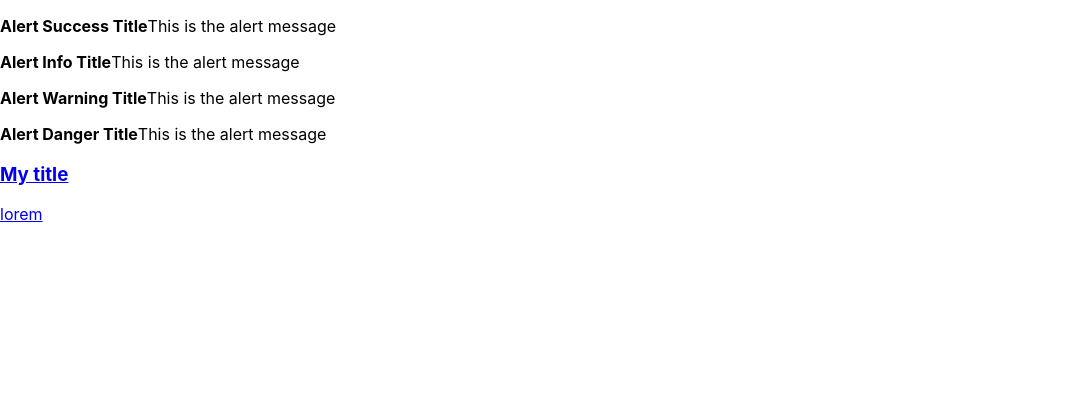
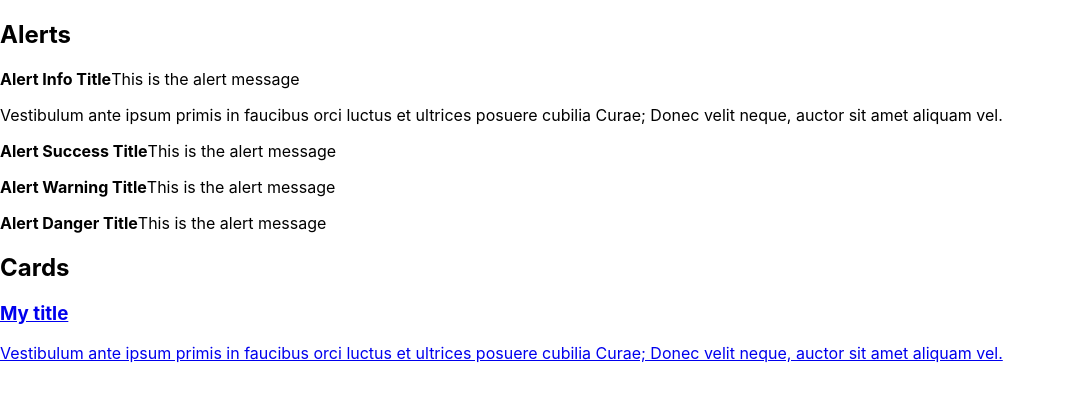
Before and after one commit to NESWebTeam/NES.Turas.DesignSystem.React, a React (Create React App) app in the folder nes.turas.designsystem.react/: page / in a window 1280 px wide. Shown: the top 402 px of the page, without its empty margins (0-1066 px from the left). Built offline with nearby package versions, Linux system fonts and the light colour scheme.

Commit message:
Child content for Cards and Lorem

```diff
--- a/nes.turas.designsystem.react/src/App.js
+++ b/nes.turas.designsystem.react/src/App.js
@@ -4,18 +4,23 @@ import AlertSuccess from "./TurasComponents/Alerts/AlertSuccess";
 import AlertInfo from "./TurasComponents/Alerts/AlertInfo";
 import AlertWarning from "./TurasComponents/Alerts/AlertWarning";
 import AlertDanger from "./TurasComponents/Alerts/AlertDanger";
+import LoremIpsum from "./TurasComponents/Utiliites/LoremIpsum";
 
 function App() {
   return (
     <>
+
+      <h2>Alerts</h2>
+      <AlertInfo
+        alertTitle={"Alert Info Title"}
+        alertMessage={"This is the alert message"}
+      >
+          <LoremIpsum />
+      </AlertInfo>
+
       <AlertSuccess
         alertTitle="Alert Success Title"
         alertMessage="This is the alert message"
-      />
-
-      <AlertInfo
-        alertTitle={"Alert Info Title"}
-        alertMessage={"This is the alert message"}
       />
 
       <AlertWarning
@@ -28,7 +33,11 @@ function App() {
         alertMessage={"This is the alert message"}
       />
 
-      <Card cardHeading="My title" cardLink="/" />
+      <h2>Cards</h2>
+
+      <Card cardHeading="My title" cardLink="/">
+        <LoremIpsum />
+      </Card>
     </>
   );
 }
--- a/nes.turas.designsystem.react/src/TurasComponents/Alerts/AlertInfo.js
+++ b/nes.turas.designsystem.react/src/TurasComponents/Alerts/AlertInfo.js
@@ -1,6 +1,6 @@
 import React from "react";
 
-const AlertInfo = ({ alertTitle, alertMessage }) => {
+const AlertInfo = ({ alertTitle, alertMessage, children }) => {
   return (
     <div class="alert-info alert " role="alert">
       <div class="alert-icon">
@@ -10,6 +10,7 @@ const AlertInfo = ({ alertTitle, alertMessage }) => {
         <p class="mb-0">
           <strong>{alertTitle}</strong>
           {alertMessage}
+          {children}
         </p>
       </div>
     </div>
--- a/nes.turas.designsystem.react/src/TurasComponents/Card.js
+++ b/nes.turas.designsystem.react/src/TurasComponents/Card.js
@@ -1,6 +1,6 @@
 import React from 'react'
 
-const Card = ({cardHeading, cardLink}) => {
+const Card = ({cardHeading, cardLink, children}) => {
     return (
       <div class="col-md-6 col-lg-4  "><a href={cardLink}>
         <div class="card landingBlock h-100  ">
@@ -8,7 +8,7 @@ const Card = ({cardHeading, cardLink}) => {
             <h3 class="card-title">{cardHeading}</h3>
           </div>
           <div class="card-body d-flex flex-column">
-            <p>lorem</p>
+            {children}
           </div>
         </div>
       </a></div>
--- /dev/null
+++ b/nes.turas.designsystem.react/src/TurasComponents/Utiliites/LoremIpsum.js
@@ -0,0 +1,9 @@
+import React from 'react'
+
+const LoremIpsum = () => {
+  return (
+    <p>Vestibulum ante ipsum primis in faucibus orci luctus et ultrices posuere cubilia Curae; Donec velit neque, auctor sit amet aliquam vel.</p>
+  )
+}
+
+export default LoremIpsum
```
